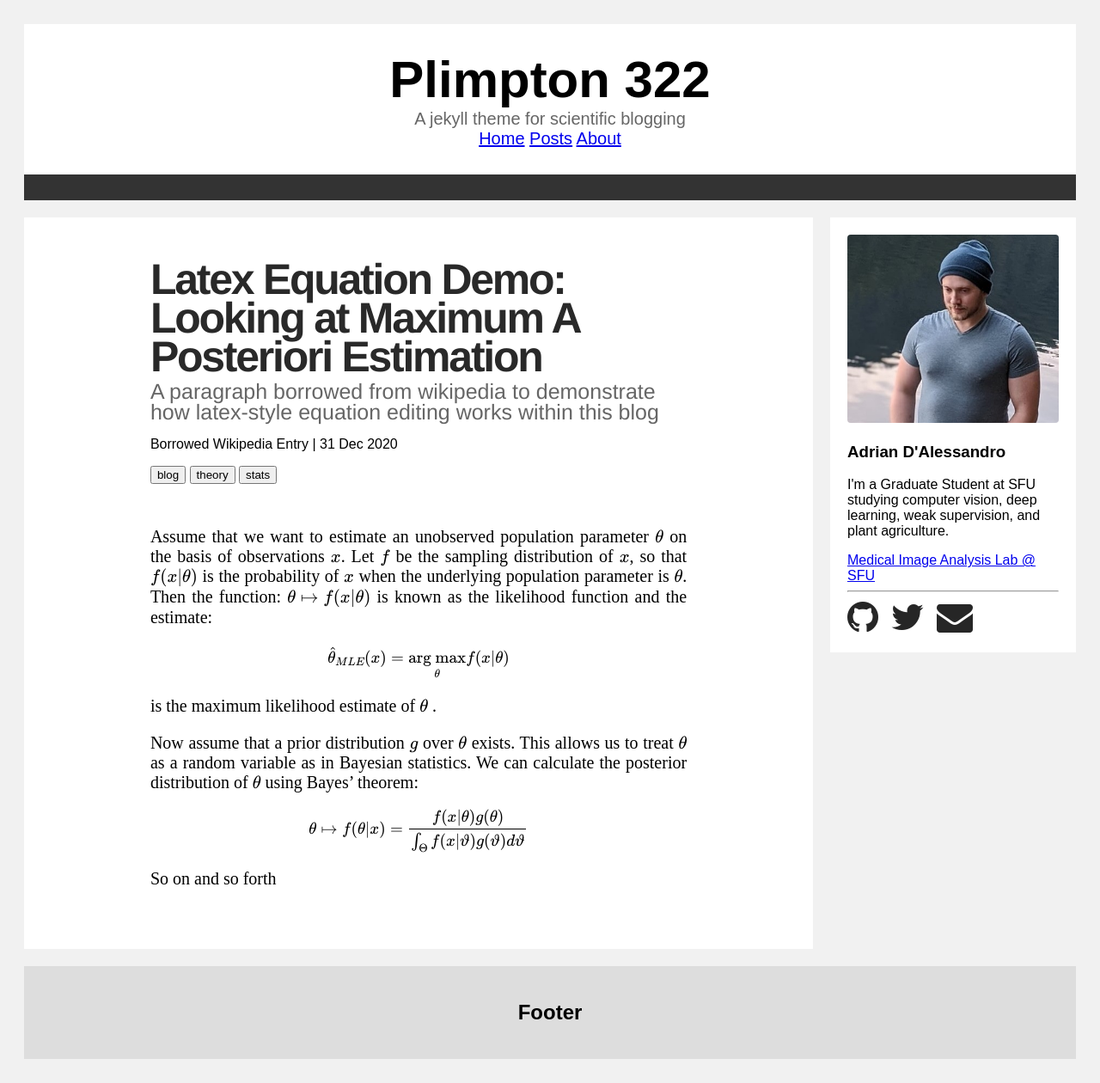
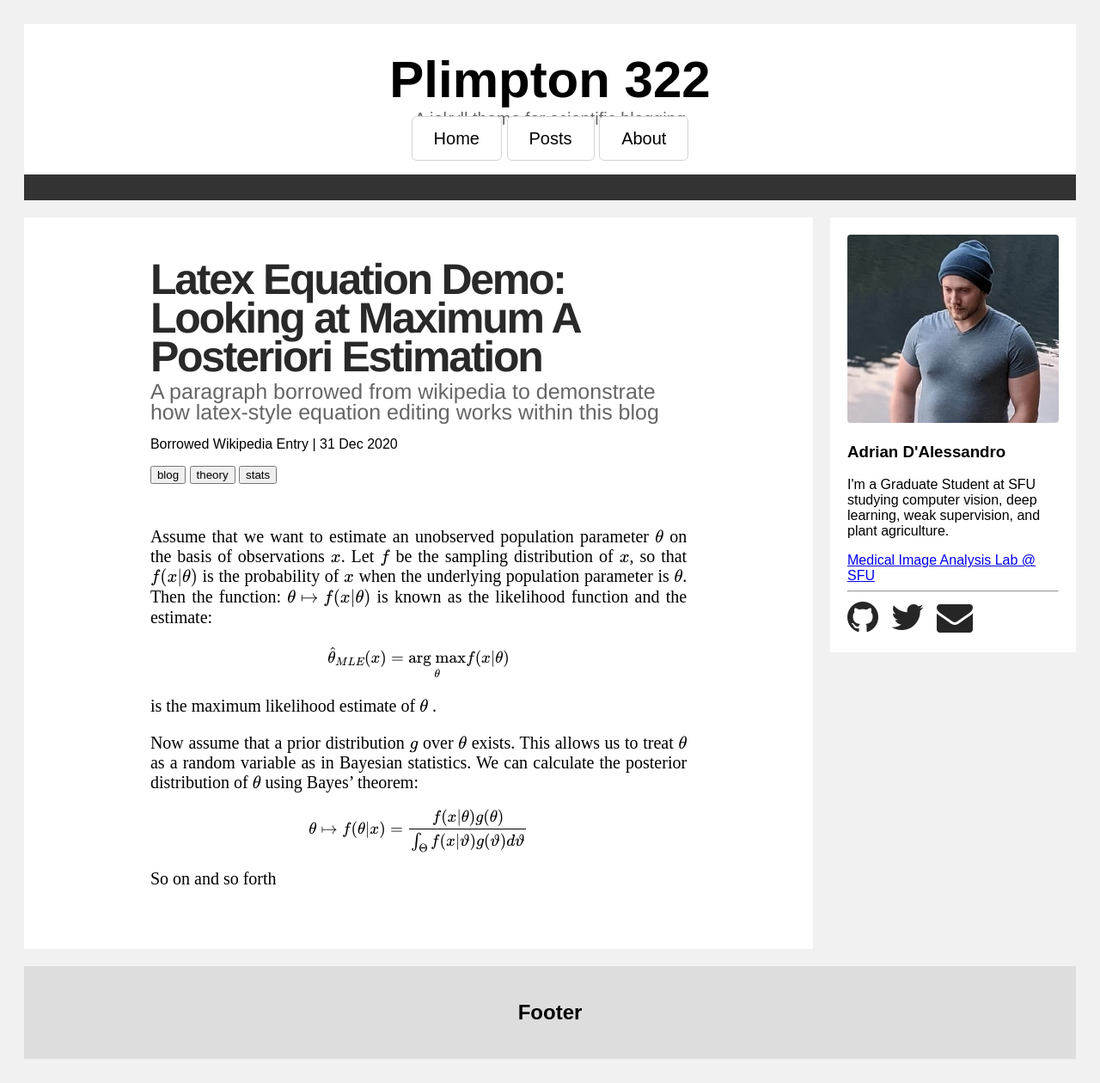
Before and after one commit to adrian-dalessandro/Plimpton322, a Jekyll site: the page built from _posts/2020-12-31-example-latex-math.md, in a window 1280 px wide. Shown: the whole page at 86% size. Built offline with Jekyll 4.4.1, drawn with Linux system fonts in a browser that asks for light colours; formulas are drawn with MathJax 3.

Commit message:
Update main.scss

```diff
--- a/_sass/main.scss
+++ b/_sass/main.scss
@@ -124,6 +124,17 @@ body {
   }
 }
 
+.nav-button {
+  background-color: #FFF;
+  font-family: sans-serif;
+  color: black;
+  padding: 14px 25px;
+  text-align: center;
+  text-decoration: none;
+  border-radius: 6px;
+  border: 1px solid LightGray;
+}
+
 .navbar {
   overflow: hidden;
   background-color: #333;
```
